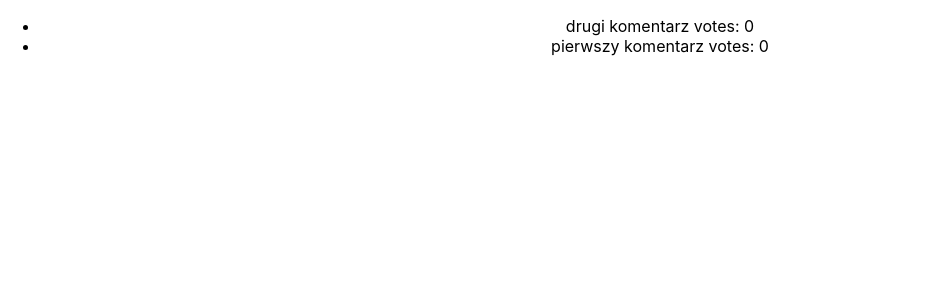
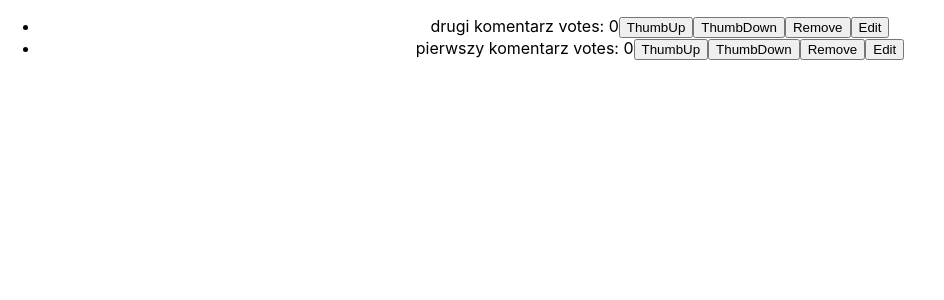
Before and after one commit to arti-zachara/19.2-Redux-Create-React-App, a React (Create React App) app: page / in a window 1280 px wide. Shown: the top 300 px of the page, without its empty margins (0-944 px from the left). Built offline with nearby package versions, Linux system fonts and the light colour scheme.

Commit message:
Modify Comment export

```diff
--- a/src/Comment.js
+++ b/src/Comment.js
@@ -1,9 +1,20 @@
 import React from "react";
 
-const Comment = ({ text, votes }) => (
+export const Comment = ({
+  text,
+  votes,
+  id,
+  thumbUpComment,
+  thumbDownComment,
+  removeComment,
+  editComment
+}) => (
   <li>
-    {text} <span>votes: {votes}</span>
+    {text}
+    <span> votes: {votes}</span>
+    <button onClick={() => thumbUpComment(id)}>ThumbUp</button>
+    <button onClick={() => thumbDownComment(id)}>ThumbDown</button>
+    <button onClick={() => removeComment(id)}>Remove</button>
+    <button onClick={() => editComment(id, prompt("edit"))}>Edit</button>
   </li>
 );
-
-export default Comment;
--- a/src/CommentsList.js
+++ b/src/CommentsList.js
@@ -1,5 +1,5 @@
 import React from "react";
-import Comment from "Comment";
+import Comment from "./CommentContainer";
 
 const CommentsList = ({ comments }) => (
   <ul>
```
